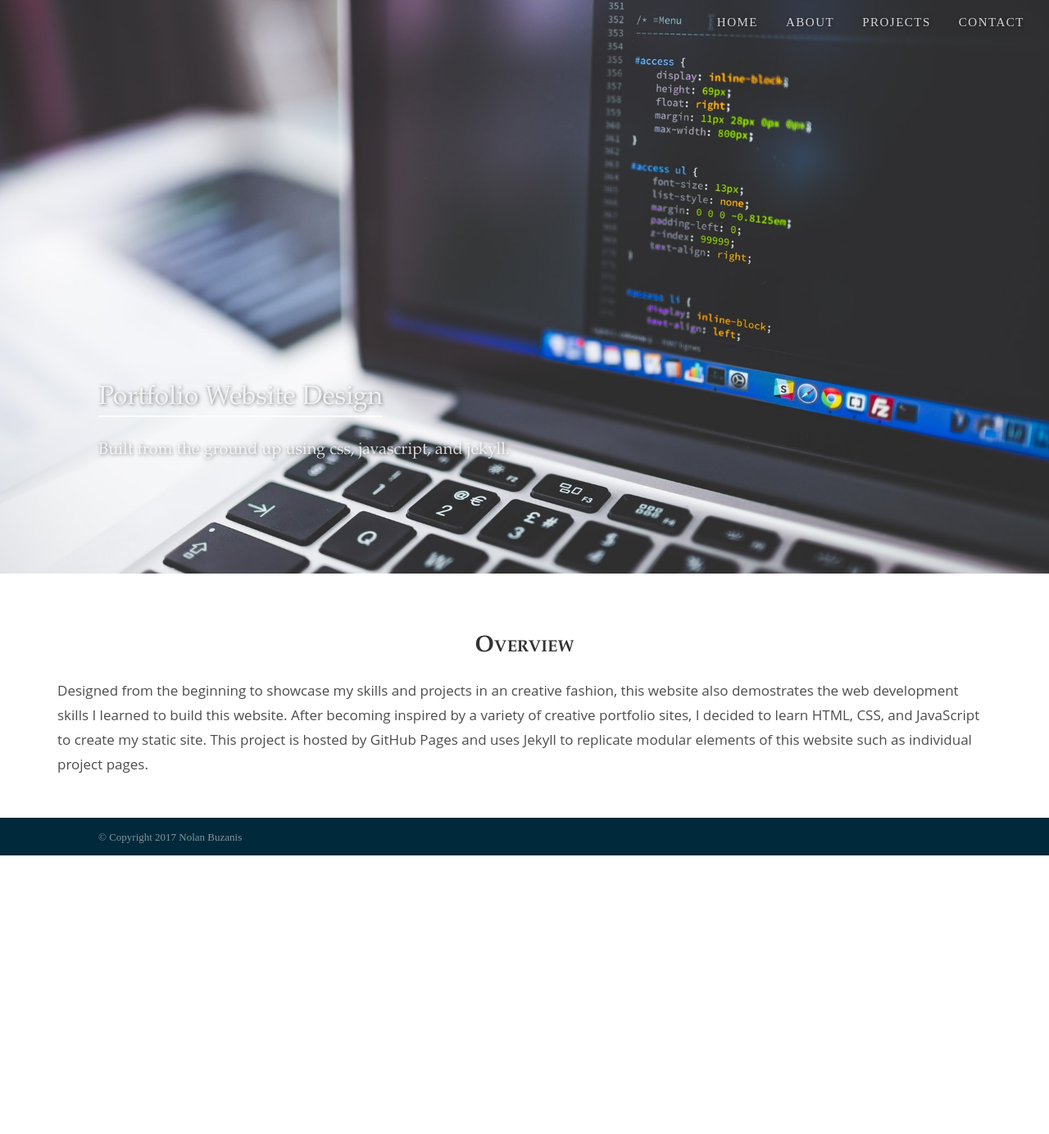
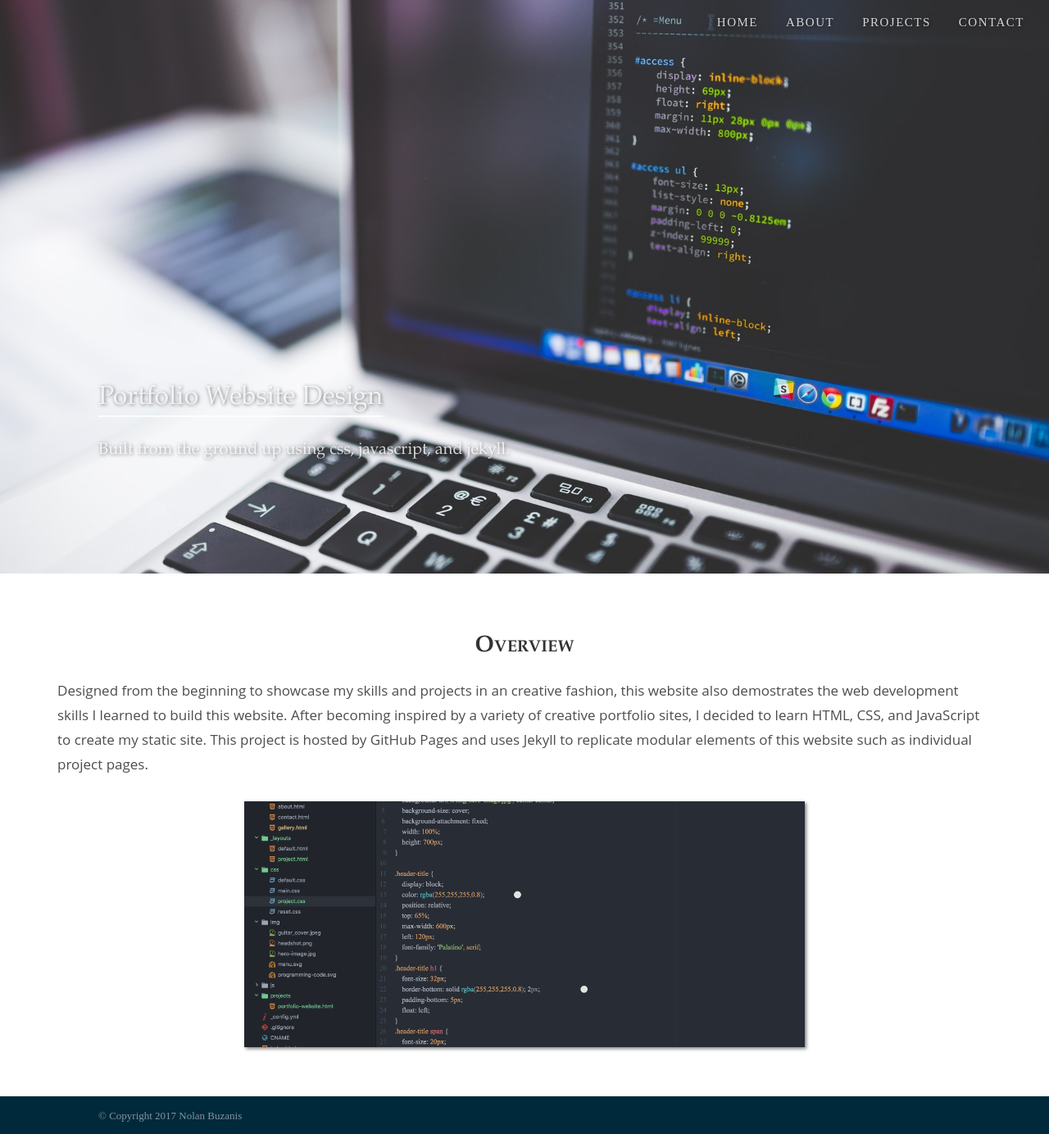
Before and after one commit to nBuze/Portfolio-Site, a Jekyll site: the page built from projects/portfolio-website.html, in a window 1280 px wide and 1384 px high. Shown: the whole window at 82% size. Built offline with Jekyll 4.4.1, drawn with Linux system fonts in a browser that asks for light colours; Markdown is read by kramdown in place of the engine named in the settings.

Commit message:
Added photo the portfolio-project page

```diff
--- a/css/portfolio.project.css
+++ b/css/portfolio.project.css
@@ -112,7 +112,7 @@ div[class^="photo-"] {
 }
 
 .photo-1 {
-    background: url('../img/ecogrow-office.jpg') center center no-repeat;
+    background: url('../img/css-code.png') center center no-repeat;
     width: 60% !important;
 }
 .photo-2 {
--- a/projects/portfolio-website.html
+++ b/projects/portfolio-website.html
@@ -10,3 +10,10 @@ css: portfolio.project
     I learned to build this website. After becoming inspired by a variety of creative portfolio sites, I decided to learn HTML, CSS, and JavaScript to
     create my static site. This project is hosted by GitHub Pages and uses Jekyll to replicate modular elements of this website such as individual project
     pages. </p>
+
+<div class="photocontainer">
+    <div class="photo-1">
+
+    </div>
+
+</div>
```
